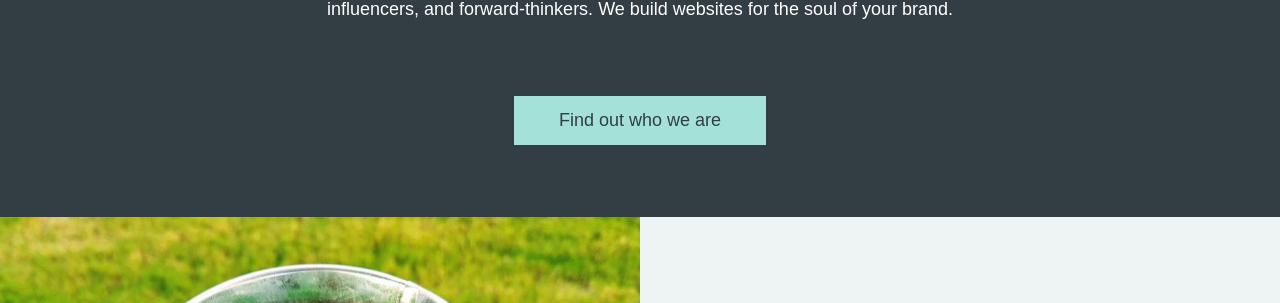
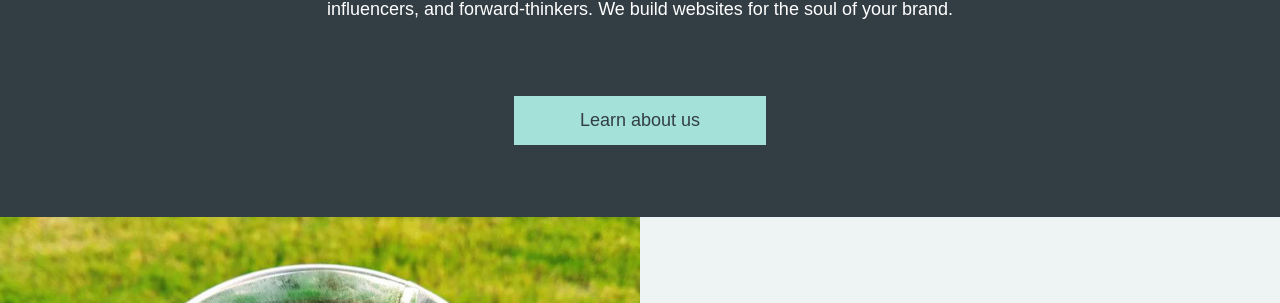
Before and after one commit to graymintmoon/graymintmoon.github.io, a Jekyll site: the page built from index.md, in a window 1280 px wide and 900 px high, scrolled down 979 px. Shown: the part 150-453 px from the top of the window. Built offline with Jekyll 4.4.1, drawn with Linux system fonts in a browser that asks for light colours; nearby versions of some CDN libraries; some web fonts are replaced.

Commit message:
cta copy

```diff
--- a/index.md
+++ b/index.md
@@ -19,7 +19,7 @@ title: Web Design and Development For Holistic Businesses
 		<h3 class="text_white">Our Mission</h3>
 		<hr class="divider">
 		<p class="text_white">{{site.mission}}</p>
-		<p><a class="text_margin_top page_submit text_dark" href="/about">Find out who we are</a></p>
+		<p><a class="text_margin_top page_submit text_dark" href="/about">Learn about us</a></p>
 	</div>
 </div>
 {% include offerings.html %}
```
